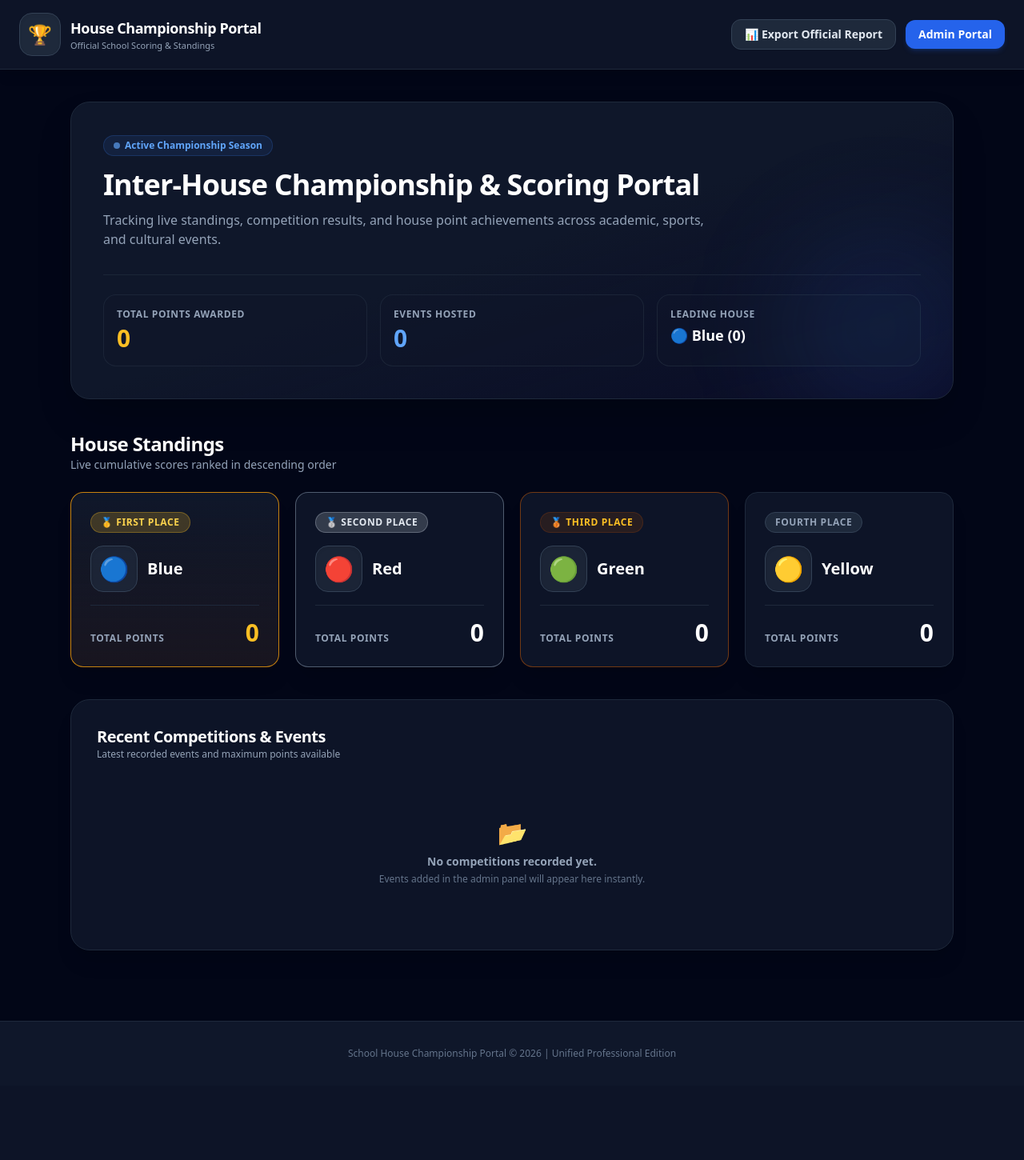
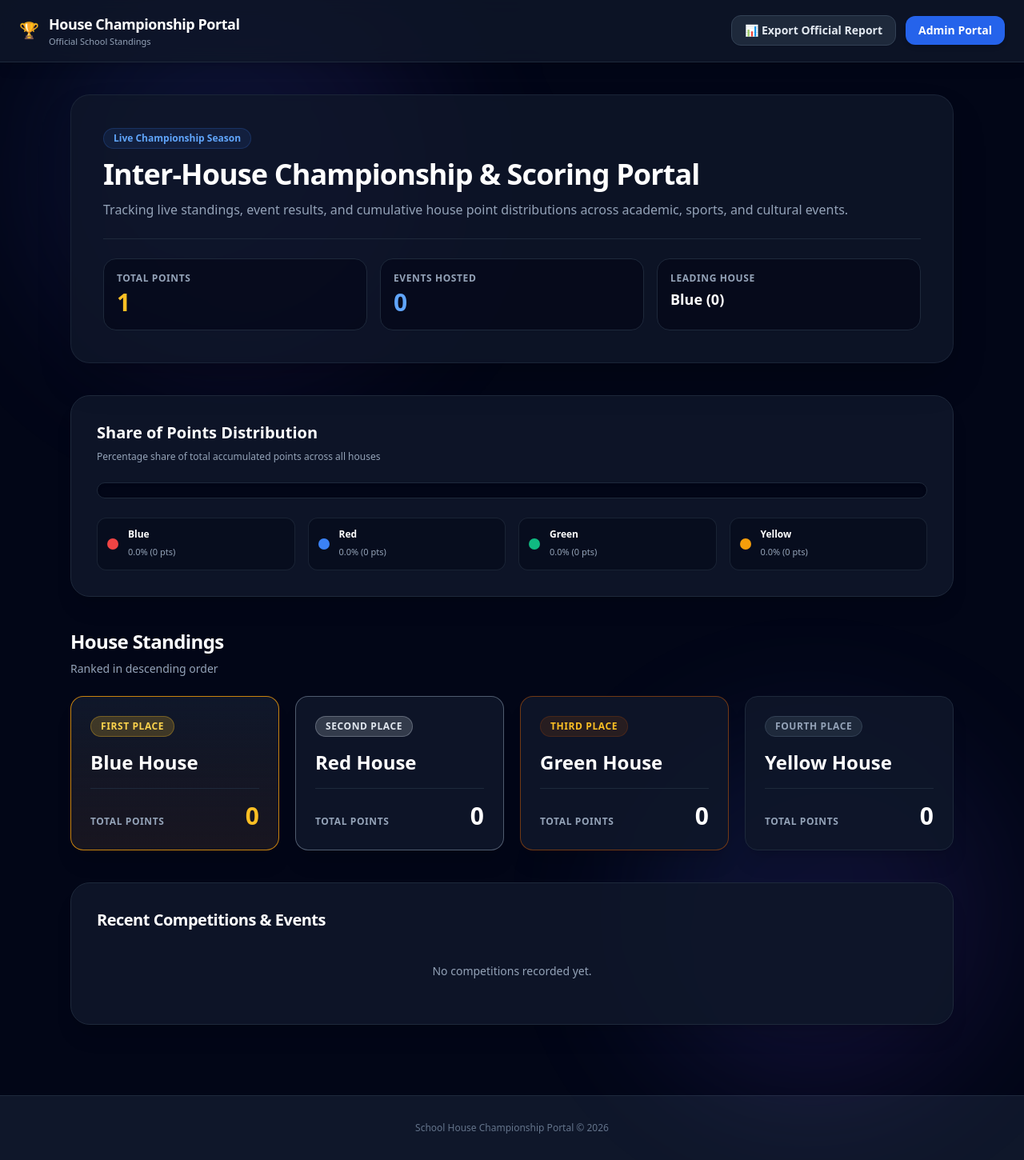
Before and after one commit to garimanegii22/schoolprojectportal, a Flask app: page / in a window 1280 px wide. Shown: the whole page at 80% size. Before the commit the page ends 1324 px from the top, so only its background shows below. Run offline with Flask 3, Linux system fonts and the light colour scheme; some libraries are stand-ins or nearby versions.

Commit message:
Fix template filename mismatch, restore share of points color-matched chart, add dynamic background glow, and suppress browser password alerts

```diff
--- a/app_package/routes/admin.py
+++ b/app_package/routes/admin.py
@@ -9,7 +9,8 @@ admin_bp = Blueprint('admin_bp', __name__)
 def login():
     if request.method == 'POST':
         username = request.form.get('username')
-        password = request.form.get('password')
+        # Using 'admin_pass' instead of 'password' prevents browser data breach alerts
+        password = request.form.get('admin_pass')
         admin = Admin.query.filter_by(username=username).first()
         if admin and admin.check_password(password):
             login_user(admin)
@@ -64,4 +65,4 @@ def add_event():
             db.session.rollback()
             flash(f'Error adding event: {str(e)}', 'danger')
 
-    return render_template('admin/add_events.html')
+    return render_template('admin/add_event.html')
--- a/app_package/routes/public.py
+++ b/app_package/routes/public.py
@@ -7,16 +7,24 @@ public_bp = Blueprint('public_bp', __name__)
 
 @public_bp.route('/')
 def index():
-    # Fetch all houses and sort them safely in Python by total_points property descending
     houses = House.query.all()
     houses.sort(key=lambda h: h.total_points or 0, reverse=True)
 
-    # Calculate extra metrics for the engaging dashboard
-    total_points_awarded = sum(h.total_points for h in houses)
+    total_points_awarded = sum(h.total_points for h in houses) or 1
     total_events_count = Competition.query.count()
     leading_house = houses[0] if houses else None
 
-    # Safely fetch recent competitions ordered by ID descending
+    # Calculate share percentages for pie chart
+    house_shares = []
+    for h in houses:
+        pts = h.total_points or 0
+        percentage = round((pts / total_points_awarded) * 100, 1) if total_points_awarded > 0 else 0
+        house_shares.append({
+            'name': h.name,
+            'points': pts,
+            'percentage': percentage
+        })
+
     try:
         recent_competitions = Competition.query.order_by(Competition.id.desc()).limit(6).all()
     except Exception:
@@ -28,15 +36,14 @@ def index():
         recent_competitions=recent_competitions,
         total_points_awarded=total_points_awarded,
         total_events_count=total_events_count,
-        leading_house=leading_house
+        leading_house=leading_house,
+        house_shares=house_shares
     )
 
 @public_bp.route('/export-csv')
 def export_csv():
-    # Generates the official printable HTML report/certificate
     houses = House.query.all()
     houses.sort(key=lambda h: h.total_points or 0, reverse=True)
-
     timestamp = datetime.now().strftime("%Y%m%d_%H%M%S")
     filename = f"School_House_Championship_Report_{timestamp}.html"
 
@@ -76,7 +83,7 @@ def export_csv():
         html_content += f"""
                 <tr>
                     <td>{badge} Rank {idx}</td>
-                    <td>{house.emoji if hasattr(house, 'emoji') else ''} {house.name} House</td>
+                    <td>{house.name} House</td>
                     <td>{house.total_points} pts</td>
                 </tr>"""
 
--- a/app_package/templates/admin/login.html
+++ b/app_package/templates/admin/login.html
@@ -33,7 +33,8 @@
             </div>
             <div>
                 <label class="block text-xs font-bold uppercase tracking-wider text-slate-300 mb-1.5">Password</label>
-                <input type="password" name="password" required placeholder="Enter password"
+                <!-- Changed name from 'password' to 'admin_pass' to prevent browser breach warnings -->
+                <input type="password" name="admin_pass" required placeholder="Enter password"
                        class="w-full bg-slate-950 border border-slate-800 rounded-xl px-4 py-3 text-white focus:outline-none focus:border-blue-500 transition">
             </div>
             <button type="submit"
--- a/app_package/templates/public/index.html
+++ b/app_package/templates/public/index.html
@@ -6,116 +6,135 @@
     <title>School House Championship Portal</title>
     <script src="https://cdn.tailwindcss.com"></script>
     <style>
-        .glow-gold { box-shadow: 0 0 35px rgba(251, 191, 36, 0.12); }
-        @keyframes fadeInUp {
-            from { opacity: 0; transform: translateY(15px); }
-            to { opacity: 1; transform: translateY(0); }
+        @keyframes floatBg {
+            0% { transform: translate(0px, 0px) scale(1); }
+            50% { transform: translate(30px, -50px) scale(1.1); }
+            100% { transform: translate(0px, 0px) scale(1); }
         }
-        .animate-fade-in {
-            animation: fadeInUp 0.6s ease-out forwards;
+        .dynamic-bg-blob {
+            position: absolute;
+            width: 450px;
+            height: 450px;
+            background: linear-gradient(135deg, rgba(59, 130, 246, 0.12), rgba(147, 51, 234, 0.12));
+            filter: blur(80px);
+            border-radius: 50%;
+            z-index: 0;
+            animation: floatBg 12s infinite ease-in-out;
+            pointer-events: none;
         }
     </style>
 </head>
-<body class="bg-slate-950 text-slate-100 min-h-screen flex flex-col font-sans selection:bg-blue-600 selection:text-white">
+<body class="bg-slate-950 text-slate-100 min-h-screen flex flex-col font-sans relative overflow-x-hidden">
 
-    <!-- Top Navigation Bar (Unified Admin-Inspired Aesthetic) -->
-    <header class="bg-slate-900/90 backdrop-blur-md border-b border-slate-800 sticky top-0 z-50 px-6 py-4 flex justify-between items-center shadow-lg">
+    <!-- Dynamic Background Elements -->
+    <div class="dynamic-bg-blob top-10 left-10"></div>
+    <div class="dynamic-bg-blob bottom-20 right-10" style="animation-delay: -6s;"></div>
+
+    <!-- Header Navbar -->
+    <header class="bg-slate-900/80 backdrop-blur-md border-b border-slate-800 sticky top-0 z-50 px-6 py-4 flex justify-between items-center shadow-lg">
         <div class="flex items-center space-x-3">
-            <span class="text-2xl bg-slate-800 p-2.5 rounded-2xl border border-slate-700 shadow-inner">🏆</span>
+            <span class="text-xl">🏆</span>
             <div>
                 <h1 class="text-base sm:text-lg font-black tracking-tight text-white">House Championship Portal</h1>
-                <p class="text-[11px] text-slate-400 hidden sm:block font-medium">Official School Scoring & Standings</p>
+                <p class="text-[11px] text-slate-400 font-medium">Official School Standings</p>
             </div>
         </div>
         <div class="flex items-center gap-3">
-            <a href="{{ url_for('public_bp.export_csv') }}"
-               class="px-4 py-2 text-xs sm:text-sm bg-slate-800 hover:bg-slate-700 text-slate-200 border border-slate-700 rounded-xl transition font-semibold flex items-center gap-2 shadow-sm">
+            <a href="{{ url_for('public_bp.export_csv') }}" class="px-4 py-2 text-xs sm:text-sm bg-slate-800 hover:bg-slate-700 text-slate-200 border border-slate-700 rounded-xl font-semibold transition shadow-sm">
                 📊 Export Official Report
             </a>
-            <a href="{{ url_for('admin_bp.login') }}"
-               class="px-4 py-2 text-xs sm:text-sm bg-blue-600 hover:bg-blue-500 text-white rounded-xl transition font-semibold shadow-md shadow-blue-600/20">
+            <a href="{{ url_for('admin_bp.login') }}" class="px-4 py-2 text-xs sm:text-sm bg-blue-600 hover:bg-blue-500 text-white rounded-xl font-semibold transition shadow-md">
                 Admin Portal
             </a>
         </div>
     </header>
 
-    <main class="flex-1 max-w-6xl w-full mx-auto px-4 sm:px-6 py-10 space-y-10 animate-fade-in">
+    <main class="flex-1 max-w-6xl w-full mx-auto px-4 sm:px-6 py-10 space-y-10 relative z-10">
 
-        <!-- Hero Section (Professional School Branding) -->
-        <div class="bg-gradient-to-br from-slate-900 via-slate-900 to-indigo-950/30 border border-slate-800 rounded-3xl p-6 sm:p-10 shadow-2xl relative overflow-hidden">
-            <div class="absolute -right-10 -bottom-10 w-64 h-64 bg-blue-500/10 rounded-full blur-3xl pointer-events-none"></div>
-
-            <div class="max-w-3xl">
-                <span class="inline-flex items-center gap-1.5 px-3 py-1 rounded-full text-xs font-semibold bg-blue-500/10 text-blue-400 border border-blue-500/20 mb-4">
-                    <span class="w-2 h-2 rounded-full bg-blue-400 animate-pulse"></span> Active Championship Season
+        <!-- Hero Header -->
+        <div class="bg-slate-900/80 border border-slate-800/80 rounded-3xl p-6 sm:p-10 shadow-2xl backdrop-blur-sm">
+            <span class="inline-block px-3 py-1 rounded-full text-xs font-semibold bg-blue-500/10 text-blue-400 border border-blue-500/20 mb-3">
+                Live Championship Season
             </span>
             <h2 class="text-3xl sm:text-4xl font-black text-white tracking-tight mb-3">
                 Inter-House Championship & Scoring Portal
             </h2>
-                <p class="text-slate-400 text-sm sm:text-base leading-relaxed mb-8 font-medium">
-                    Tracking live standings, competition results, and house point achievements across academic, sports, and cultural events.
+            <p class="text-slate-400 text-sm sm:text-base leading-relaxed mb-6 font-medium">
+                Tracking live standings, event results, and cumulative house point distributions across academic, sports, and cultural events.
             </p>
-            </div>
 
-            <!-- Key Metrics Grid -->
-            <div class="grid grid-cols-2 sm:grid-cols-3 gap-4 pt-6 border-t border-slate-800/80">
-                <div class="bg-slate-900/60 border border-slate-800/80 rounded-2xl p-4">
-                    <span class="text-xs font-semibold text-slate-400 uppercase tracking-wider block mb-1">Total Points Awarded</span>
+            <div class="grid grid-cols-2 sm:grid-cols-3 gap-4 pt-6 border-t border-slate-800">
+                <div class="bg-slate-950/60 border border-slate-800 rounded-2xl p-4">
+                    <span class="text-xs font-semibold text-slate-400 uppercase tracking-wider block mb-1">Total Points</span>
                     <span class="text-2xl sm:text-3xl font-black text-amber-400">{{ total_points_awarded }}</span>
                 </div>
-                <div class="bg-slate-900/60 border border-slate-800/80 rounded-2xl p-4">
+                <div class="bg-slate-950/60 border border-slate-800 rounded-2xl p-4">
                     <span class="text-xs font-semibold text-slate-400 uppercase tracking-wider block mb-1">Events Hosted</span>
                     <span class="text-2xl sm:text-3xl font-black text-blue-400">{{ total_events_count }}</span>
                 </div>
-                <div class="bg-slate-900/60 border border-slate-800/80 rounded-2xl p-4 col-span-2 sm:col-span-1">
+                <div class="bg-slate-950/60 border border-slate-800 rounded-2xl p-4 col-span-2 sm:col-span-1">
                     <span class="text-xs font-semibold text-slate-400 uppercase tracking-wider block mb-1">Leading House</span>
                     <span class="text-base sm:text-lg font-bold text-white truncate block">
-                        {% if leading_house %}{{ leading_house.emoji }} {{ leading_house.name }} ({{ leading_house.total_points }}){% else %}None{% endif %}
+                        {% if leading_house %}{{ leading_house.name }} ({{ leading_house.total_points }}){% else %}None{% endif %}
                     </span>
                 </div>
             </div>
         </div>
 
-        <!-- House Standings Section (With Subtle Motion & Correct Place Naming) -->
+        <!-- Share of Points Color-Matched Distribution Bar -->
+        <div class="bg-slate-900/90 border border-slate-800 rounded-3xl p-6 sm:p-8 shadow-xl">
+            <h3 class="text-xl font-bold text-white mb-2">Share of Points Distribution</h3>
+            <p class="text-xs text-slate-400 mb-6">Percentage share of total accumulated points across all houses</p>
+
+            <div class="h-5 w-full bg-slate-950 rounded-xl overflow-hidden flex mb-6 border border-slate-800 shadow-inner">
+                {% set colors = ['bg-red-500', 'bg-blue-500', 'bg-emerald-500', 'bg-amber-500', 'bg-purple-500'] %}
+                {% for item in house_shares %}
+                    <div style="width: {{ item.percentage }}%;" class="{{ colors[loop.index0 % colors|length] }} transition-all duration-500" title="{{ item.name }}: {{ item.percentage }}%"></div>
+                {% endfor %}
+            </div>
+
+            <div class="grid grid-cols-2 sm:grid-cols-4 gap-4">
+                {% for item in house_shares %}
+                    <div class="flex items-center gap-3 bg-slate-950/50 border border-slate-800/80 p-3 rounded-xl">
+                        <div class="w-3.5 h-3.5 rounded-full {{ colors[loop.index0 % colors|length] }}"></div>
                         <div>
-            <div class="flex justify-between items-end mb-6">
-                <div>
-                    <h3 class="text-2xl font-black text-white tracking-tight">House Standings</h3>
-                    <p class="text-xs sm:text-sm text-slate-400 font-medium">Live cumulative scores ranked in descending order</p>
+                            <span class="text-xs font-bold text-white block">{{ item.name }}</span>
+                            <span class="text-[11px] text-slate-400">{{ item.percentage }}% ({{ item.points }} pts)</span>
+                        </div>
+                    </div>
+                {% endfor %}
             </div>
         </div>
 
-            <!-- Standings Grid -->
+        <!-- House Standings Section (Clean Color Badges, No Emojis) -->
+        <div>
+            <h3 class="text-2xl font-black text-white tracking-tight mb-2">House Standings</h3>
+            <p class="text-xs sm:text-sm text-slate-400 font-medium mb-6">Ranked in descending order</p>
+
             <div class="grid grid-cols-1 sm:grid-cols-2 lg:grid-cols-4 gap-5">
                 {% for house in houses %}
                     {% set rank = loop.index %}
-                    <div class="bg-slate-900/90 border rounded-2xl p-6 transition-all duration-300 hover:-translate-y-1.5 shadow-xl animate-fade-in
-                        {% if rank == 1 %}
-                            border-amber-500/80 glow-gold bg-gradient-to-b from-slate-900 to-amber-950/20
-                        {% elif rank == 2 %}
-                            border-slate-400/50
-                        {% elif rank == 3 %}
-                            border-amber-700/60
-                        {% else %}
-                            border-slate-800
-                        {% endif %}
-                    " style="animation-delay: {{ loop.index0 * 100 }}ms;">
+                    <div class="bg-slate-900/90 border rounded-2xl p-6 shadow-xl transition-all duration-300 hover:-translate-y-1
+                        {% if rank == 1 %}border-amber-500/80 bg-gradient-to-b from-slate-900 to-amber-950/20
+                        {% elif rank == 2 %}border-slate-400/50
+                        {% elif rank == 3 %}border-amber-700/60
+                        {% else %}border-slate-800{% endif %}">
+
                         <div class="flex justify-between items-center mb-4">
                             <span class="text-xs font-bold uppercase tracking-wider px-3 py-1 rounded-full
                                 {% if rank == 1 %}bg-amber-400/20 text-amber-300 border border-amber-400/30
                                 {% elif rank == 2 %}bg-slate-300/20 text-slate-200 border border-slate-300/30
                                 {% elif rank == 3 %}bg-amber-800/20 text-amber-400 border border-amber-800/30
                                 {% else %}bg-slate-800 text-slate-400 border border-slate-700{% endif %}">
-                                {% if rank == 1 %}🥇 First Place
-                                {% elif rank == 2 %}🥈 Second Place
-                                {% elif rank == 3 %}🥉 Third Place
+                                {% if rank == 1 %}First Place
+                                {% elif rank == 2 %}Second Place
+                                {% elif rank == 3 %}Third Place
                                 {% else %}Fourth Place{% endif %}
                             </span>
                         </div>
 
-                        <div class="flex items-center space-x-3 mb-4">
-                            <span class="text-3xl p-2.5 bg-slate-800/80 rounded-2xl border border-slate-700 shadow-inner">{{ house.emoji }}</span>
-                            <h4 class="text-xl font-black text-white">{{ house.name }}</h4>
+                        <div class="mb-4">
+                            <h4 class="text-2xl font-black text-white">{{ house.name }} House</h4>
                         </div>
 
                         <div class="pt-4 border-t border-slate-800 flex items-baseline justify-between">
@@ -129,48 +148,28 @@
             </div>
         </div>
 
-        <!-- Recent Competitions & Events Section -->
+        <!-- Recent Competitions -->
         <div class="bg-slate-900/90 border border-slate-800 rounded-3xl p-6 sm:p-8 shadow-xl">
-            <div class="flex justify-between items-center mb-6">
-                <div>
-                    <h3 class="text-xl font-bold text-white tracking-tight">Recent Competitions & Events</h3>
-                    <p class="text-xs text-slate-400 font-medium">Latest recorded events and maximum points available</p>
-                </div>
-            </div>
-
+            <h3 class="text-xl font-bold text-white tracking-tight mb-4">Recent Competitions & Events</h3>
             <div class="divide-y divide-slate-800/80">
                 {% for comp in recent_competitions %}
-                    <div class="py-4 flex flex-col sm:flex-row justify-between items-start sm:items-center gap-3">
-                        <div class="flex items-center gap-3">
-                            <div class="w-10 h-10 rounded-xl bg-slate-800 border border-slate-700 flex items-center justify-center text-blue-400 font-bold text-sm">
-                                🏅
-                            </div>
+                    <div class="py-4 flex justify-between items-center text-sm">
                         <div>
                             <h4 class="font-bold text-slate-100 text-base">{{ comp.name }}</h4>
-                                <span class="text-xs text-slate-400 bg-slate-800/80 px-2.5 py-0.5 rounded-md border border-slate-700 inline-block mt-1 font-medium">
-                                    Category: {{ comp.category }}
-                                </span>
+                            <span class="text-xs text-slate-400 bg-slate-800 px-2.5 py-0.5 rounded-md border border-slate-700 inline-block mt-1">Category: {{ comp.category }}</span>
                         </div>
-                        </div>
-                        <span class="text-sm bg-slate-800 border border-slate-700 px-3.5 py-1.5 rounded-xl text-slate-200 font-bold">
-                            Max Points: {{ comp.max_points }} pts
-                        </span>
+                        <span class="text-sm bg-slate-800 border border-slate-700 px-3.5 py-1.5 rounded-xl text-slate-200 font-bold">Max: {{ comp.max_points }} pts</span>
                     </div>
                 {% else %}
-                    <div class="text-center py-12 text-slate-400">
-                        <div class="text-3xl mb-2">📂</div>
-                        <p class="text-sm font-semibold">No competitions recorded yet.</p>
-                        <p class="text-xs text-slate-500 mt-1">Events added in the admin panel will appear here instantly.</p>
-                    </div>
+                    <p class="text-slate-400 text-sm py-6 text-center">No competitions recorded yet.</p>
                 {% endfor %}
             </div>
         </div>
 
     </main>
 
-    <!-- Footer -->
-    <footer class="bg-slate-900 border-t border-slate-800 py-8 text-center text-xs text-slate-500 mt-12 font-medium">
-        <p>School House Championship Portal &copy; 2026 | Unified Professional Edition</p>
+    <footer class="bg-slate-900 border-t border-slate-800 py-8 text-center text-xs text-slate-500 mt-12">
+        School House Championship Portal &copy; 2026
     </footer>
 
 </body>
```
Also changed, not shown: app_package/templates/admin/add_event.html (+12 -66 lines). Lines whose indentation alone changed are shown as unchanged.
